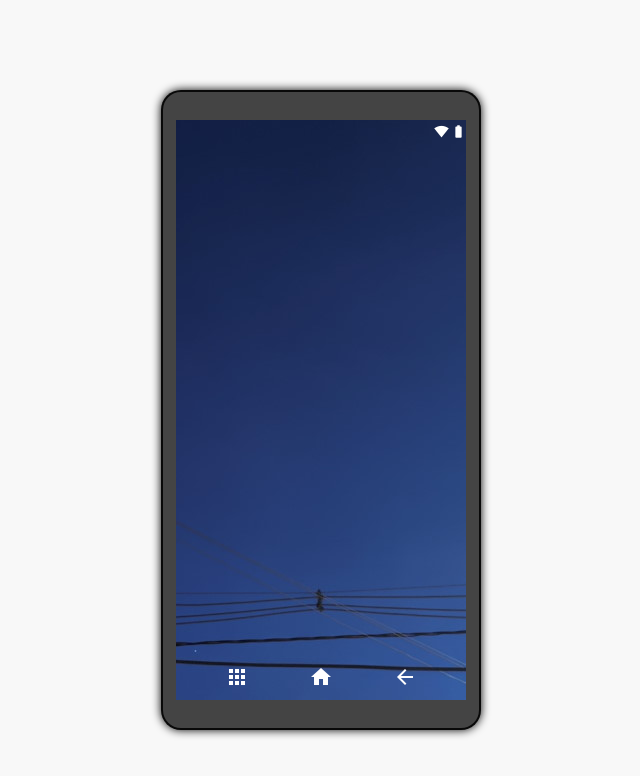
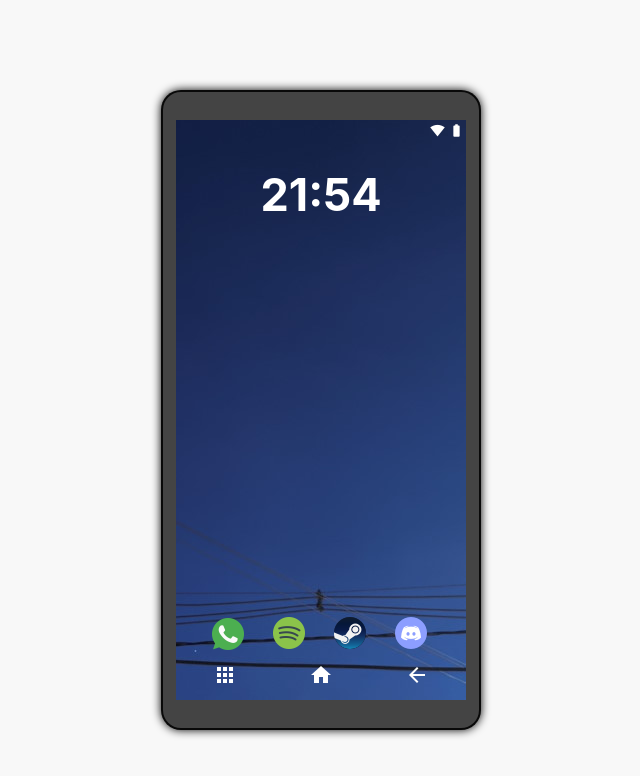
Before and after one commit to oSam2/oSam2.github.io, a plain HTML site: page index.html in a window 1280 px wide. Shown: the whole page, without its empty margins (319-959 px from the left). Drawn offline with nearby package versions, Linux system fonts and the light colour scheme.

Commit message:
More icons and clock

```diff
--- a/index.html
+++ b/index.html
@@ -10,9 +10,8 @@
     <link rel="stylesheet" href="https://cdnjs.cloudflare.com/ajax/libs/materialize/1.0.0/css/materialize.min.css">
     <link href="https://fonts.googleapis.com/icon?family=Material+Icons" rel="stylesheet">
 
+</head>
 
-
-</head>
 <body>
 
     <div id="phone">
@@ -21,8 +20,17 @@
                 <a class="network_wifi"> <i class="tiny material-icons">network_wifi</i></a>
                 <a class="battery-full"> <i class="tiny material-icons">battery_full</i></a>
             </div>
+            <div class="widgets">
+                <a id="time"></a>
+            </div>
+            <div class="apps">
+                <ul class="app0"></ul>
+                <ul class="app1"></ul>
+                <ul class="app2"></ul>
+                <ul class="app3"></ul>
 
-           <div class="buttons">
+            </div>
+            <div class="buttons">
                 <a href="#" class="task-btn" onclick="taskBtn()"><i class="material-icons">apps</i></a>
                 <a href="#" class="home-btn" onclick="homeBtn()"><i class="material-icons">home</i></a>
                 <a href="#" class="back-btn" onclick="backBtn()"><i class="material-icons">arrow_back</i></a>
--- a/templates/static/css/index.css
+++ b/templates/static/css/index.css
@@ -12,7 +12,7 @@ body {
 }
 
 
-#phone{
+#phone {
     background-color: #444;
     display: flex;
     align-items: center;
@@ -23,11 +23,10 @@ body {
     height: 640px;
     width: 320px;
     box-shadow: 0px 0px 10px  black;
-
 }
 
 
-.screen{
+.screen {
     background-image: url(../img/wallpaper.jpg);
     display: flex;
     max-width: 100%;
@@ -35,12 +34,12 @@ body {
     background-color: rgb(20, 20, 20);
     width: 290px;
     height: 580px;
-    /* align-items: center; */
     justify-content: space-around;
     flex-direction: column;
 }
 
 
+/* Icones da barra superior */
 .top-bar {
     display: flex;
     flex-wrap: nowrap;
@@ -48,14 +47,13 @@ body {
     justify-content: flex-end;
     align-items: flex-end;
     flex-direction: row;
-    padding-top: 4px;
 }
 
 
 .battery-full {
     color: white;
     display: flex;
-    padding-left: 2px;
+    padding: 3px 2px;
 
 }
 
@@ -63,9 +61,12 @@ body {
 .network_wifi {
     color: white;
     display: flex;
+    padding: 3px 2px;
+
 }
 
 
+/* Botões */
 .buttons {
     display: flex;
     flex-direction: row;
@@ -74,6 +75,7 @@ body {
     align-content: flex-end;
     justify-content: center;
     flex-wrap: wrap;
+
 }
 
 
@@ -82,20 +84,18 @@ body {
 	border-radius:28px;
 	cursor:pointer;
 	color:white;
-	/* padding:2px 2px; */
-    margin: 5px 30px;
+    padding: 5px 34px;
+    margin: 2px 2px;
     align-items: center;
-    -webkit-transition-duration: 0.5s; /* Safari */
+    -webkit-transition-duration: 0.5s;
     transition-duration: 0.5s;
+
 }
-
-/* .task-btn:hover{
-    background-color:rgba(255, 255, 255, 0);
-} */
 
 
 .task-btn:active {
     background-color:rgba(241, 241, 241, 0.719);
+
 }
 
 
@@ -104,21 +104,18 @@ body {
 	border-radius:28px;
 	cursor:pointer;
 	color:white;
-    /* padding:2px 2px; */
-    margin: 5px 30px;
+    padding: 5px 34px;
+    margin: 2px 2px;
     align-items: center;
-    -webkit-transition-duration: 0.5s; /* Safari */
+    -webkit-transition-duration: 0.5s;
     transition-duration: 0.5s;
+
 }
-
-/* .home-btn:hover{
-    background-color:rgba(255, 255, 255, 0);
-} */
-
 
 
 .home-btn:active {
     background-color:rgba(241, 241, 241, 0.719);
+
 }
 
 
@@ -127,18 +124,126 @@ body {
 	border-radius:28px;
 	cursor:pointer;
 	color:white;
-    /* padding:2px 2px; */
-    margin: 5px 30px;
+    padding: 5px 34px;
+    margin: 2px 2px;
     align-items: center;
-    -webkit-transition-duration: 0.5s; /* Safari */
+    -webkit-transition-duration: 0.5s;
     transition-duration: 0.5s;
+
 }
-
-/* .back-btn:hover{
-    background-color:rgba(255, 255, 255, 0);
-} */
 
 
 .back-btn:active {
     background-color:rgba(241, 241, 241, 0.719);
+
 }
+
+
+/* Apps */
+.apps {
+    background-color: rgba(0, 0, 0, 0);
+    height: 600px;
+    width: auto;
+    display: flex;
+    flex-wrap: nowrap;
+    flex-direction: row;
+    color: cornsilk;
+    align-content: center;
+    justify-content: center;
+    align-items: flex-end;
+
+}
+
+
+.app0 {
+    background-image: url(../img/whatsapp-icon.png);
+    background-repeat: no-repeat;
+    size: 20px;
+    text-decoration: none;
+    list-style-type: none;
+    padding: 12px 14px;
+    margin: 2px 13px;
+    padding-right: 35px;
+    padding-bottom: 24px;
+    display: flex;
+    flex-direction: row;
+
+}
+
+
+.app0:hover{
+    background-color:rgba(255, 255, 255, 0);
+    -webkit-transition-duration: 0.5s;
+    transition-duration: 0.5s;
+    align-items: center;
+
+}
+
+
+.app1 {
+    background-image: url(../img/spotify-icon.png);
+    background-repeat: no-repeat;
+    size: 20px;
+    text-decoration: none;
+    list-style-type: none;
+    padding: 13px;
+    margin: 2px 13px;
+    padding-right: 35px;
+    padding-bottom: 24px;
+    display: flex;
+    flex-direction: row;
+
+}
+
+
+.app2 {
+    background-image: url(../img/steam-icon.png);
+    background-repeat: no-repeat;
+    size: 20px;
+    text-decoration: none;
+    list-style-type: none;
+    padding: 13px;
+    margin: 2px 13px;
+    padding-right: 35px;
+    padding-bottom: 24px;
+    display: flex;
+    flex-direction: row;
+
+}
+
+
+.app3 {
+    background-image: url(../img/discord-icon.png);
+    background-repeat: no-repeat;
+    size: 20px;
+    padding: 13px;
+    margin: 2px 13px;
+    padding-right: 35px;
+    padding-bottom: 24px;
+    display: flex;
+    flex-direction: row;
+
+}
+
+
+.widgets {
+    display: flex;
+    align-items: center;
+    flex-wrap:nowrap;
+    flex-direction: column;
+    align-content: center;
+
+}
+
+
+#time {
+    color: white;
+    font-weight: bolder;
+    text-align: left;
+    font-size: 3em;
+    margin: 20px;
+    display: flex;
+    justify-content: center;
+    align-content: center;
+
+}
--- a/templates/static/js/script.js
+++ b/templates/static/js/script.js
@@ -15,3 +15,15 @@ function backBtn() {
     document.getElementsByClassName("back-btn");
     console.log('Botão back')
 }
+
+
+var timeDisplay = document.getElementById("time");
+
+function refreshTime() {
+  var dateString = new Date().toLocaleString("pt-BR", {timeZone: "America/Sao_Paulo", hour: '2-digit', minute: '2-digit'});
+  var formattedString = dateString.replace(", ", " - ", "date");
+  timeDisplay.innerHTML = formattedString;
+
+}
+
+setInterval(refreshTime, 1000);
```
Also changed, not shown: templates/static/img/discord-icon.png (added), templates/static/img/spotify-icon.png (added), templates/static/img/steam-icon.png (added), templates/static/img/whatsapp-icon.png (added).
